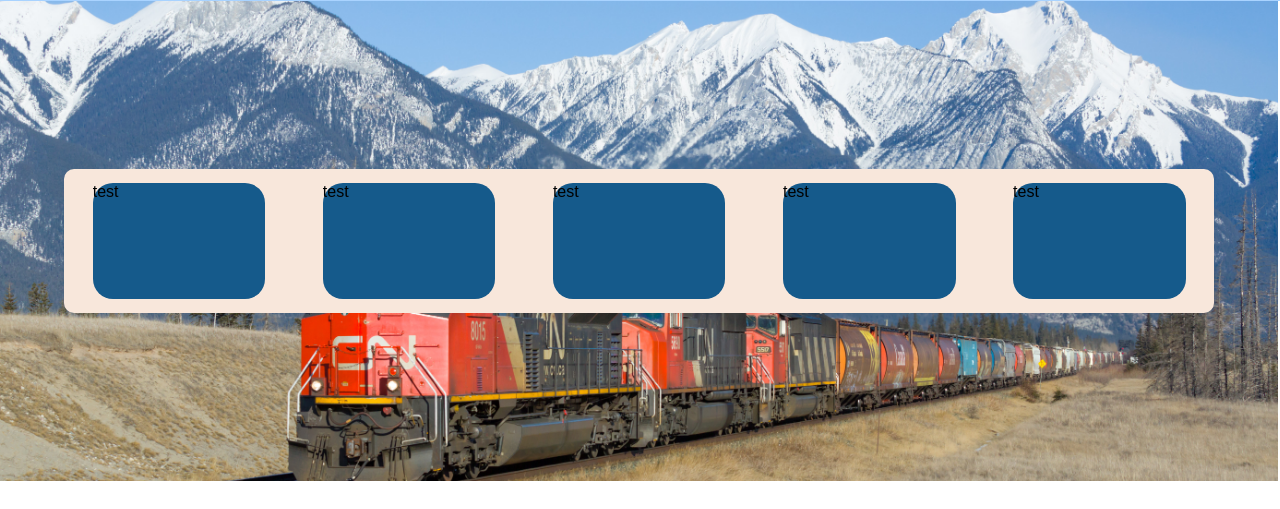
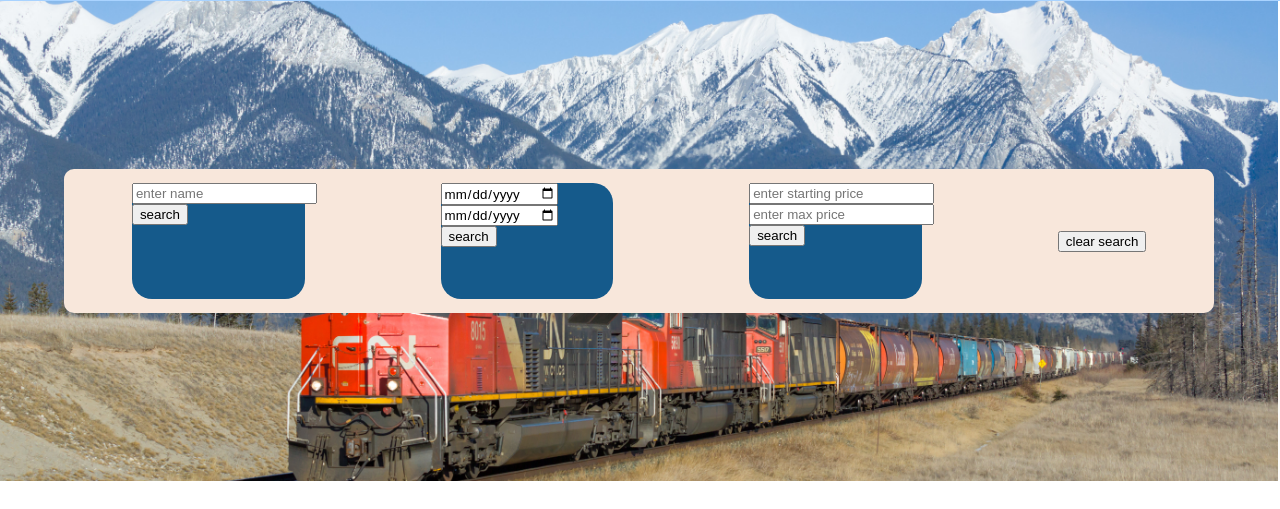
Before and after one commit to NotDetective/allaboard, a PHP site: page / in a window 1280 px wide; the page is wider, and only the part inside the window is pictured. Shown: the part 79-588 px from the top of that part. Run offline with PHP 8.4, Linux system fonts and the light colour scheme; data comes from the database, SQL or seed files in the repository.

Commit message:
index search done
there is now a option to search
search with name
search by date
and search by price
also database updated

```diff
--- a/index.php
+++ b/index.php
@@ -1,9 +1,60 @@
 <?php
 session_start();
+
 require_once 'pages/conn.php';
+
+if (isset($_GET['searchName']) && $_GET['name'] != null) {
+
+    $name = $_GET['name'];
+
+    $stmt = $conn->prepare("SELECT * FROM product WHERE name=:name");
+
+    $stmt->execute(['name' => $name]);
+
+    $row = $stmt->fetchAll();
+} elseif (isset($_GET['searchDate'])) {
+
+    $starting_date = $_GET['starting-date'];
+
+    $ending_date = $_GET['ending-date'];
+
+
+    $stmt = $conn->prepare("SELECT * FROM product WHERE departure_date BETWEEN :starting_date AND :ending_date");
+
+    $stmt->execute([':starting_date' => $starting_date, ':ending_date' => $ending_date]);
+
+    $row = $stmt->fetchAll();
+} elseif (isset($_GET['searchPrice'])) {
+
+    $starting_price = (double)$_GET['starting-price'];
+    $max_price = (double)$_GET['max-price'];
+
+    var_dump($starting_price);
+
+    var_dump($max_price);
+
+    $stmt = $conn->prepare("SELECT * FROM product WHERE price BETWEEN :starting_price AND :max_price");
+    $stmt->execute([':starting_price' => $starting_price, ':max_price' => $max_price]);
+
+    $row = $stmt->fetchAll();
+
+} else {
+
+    $stmt = $conn->prepare("SELECT * FROM product");
+
+    $stmt->execute();
+
+    $row = $stmt->fetchAll();
+}
+
+if (!isset($row)) {
+    $row = null;
+}
+
 ?>
 <!DOCTYPE html>
 <html lang="en">
+
 <head>
     <meta charset="UTF-8">
     <meta http-equiv="X-UA-Compatible" content="IE=edge">
@@ -13,17 +64,47 @@
     <link rel="stylesheet" href="css/style.css">
     <link rel="shortcut icon" href="/#icon" type="image/x-icon">
 </head>
+
 <body>
-    <?php include'header.php'; ?>
+    <?php include 'header.php'; ?>
     <main>
         <div class="containerss">
             <div class="flexbox">
                 <div class="overlayss">
-                        <div>test</div>
-                        <div>test</div>
-                        <div>test</div>
-                        <div>test</div>
-                        <div>test</div>
+
+                    <div>
+                        <!-- search bar -->
+                        <form action="index.php" id="searchNameForm">
+                            <input id="inputNameSearch" type="text" name="name" placeholder="enter name" <?php if (isset($_GET['name'])): ?> value="<?php echo $_GET['name']; ?>" <?php endif; ?> require>
+
+                            <button name="searchName" value="true">search</button>
+                        </form>
+                    </div>
+
+                    <div>
+                        <!-- dates -->
+                        <form action="index.php">
+                            <input type="date" name="starting-date" placeholder="enter starting date" <?php if (isset($_GET['starting-date'])): ?> value="<?php echo $_GET['starting-date']; ?>" <?php endif; ?>  require>
+
+                            <input type="date" name="ending-date" placeholder="enter ending date" <?php if (isset($_GET['ending-date'])): ?> value="<?php echo $_GET['ending-date']; ?>" <?php endif; ?>   require>
+
+                            <button type="submit" name="searchDate" value="true">search</button>
+                        </form>
+                    </div>
+
+                    <div>
+                        <!-- prices -->
+                        <form action="index.php">
+                            <input type="number" name="starting-price" placeholder="enter starting price" <?php if (isset($_GET['starting-price'])): ?> value="<?php echo $_GET['starting-price']; ?>" <?php endif; ?> require>
+
+                            <input type="number" name="max-price" placeholder="enter max price" <?php if (isset($_GET['max-price'])): ?> value="<?php echo $_GET['max-price']; ?>" <?php endif; ?> require>
+
+                            <button type="submit" name="searchPrice" value="true">search</button>
+                        </form>
+                    </div>
+
+                    <button onclick="location.href='index.php'">clear search</button>
+
                 </div>
             </div>
             <img src="img/trainImage1.png" alt="error404" class="ssimg" id="slideshowimg">
--- a/js/index.js
+++ b/js/index.js
@@ -8,14 +8,14 @@ const slideshow = () => {
     ];
     let i = 0;
     setInterval(() => {
-        if(i < images.length) {
+        if (i < images.length) {
             slideshow.setAttribute('src', images[i]);
             i++;
         } else {
             i = 0;
         }
 
-        }, 3000);
+    }, 3000);
 
 }
 
```
Also changed, not shown: other parts of index.php (+22 -15 lines), database/allaboard.sql (+57 -35 lines), search/search-name.php (added, +13 -0 lines). Lines whose indentation alone changed are shown as unchanged.
